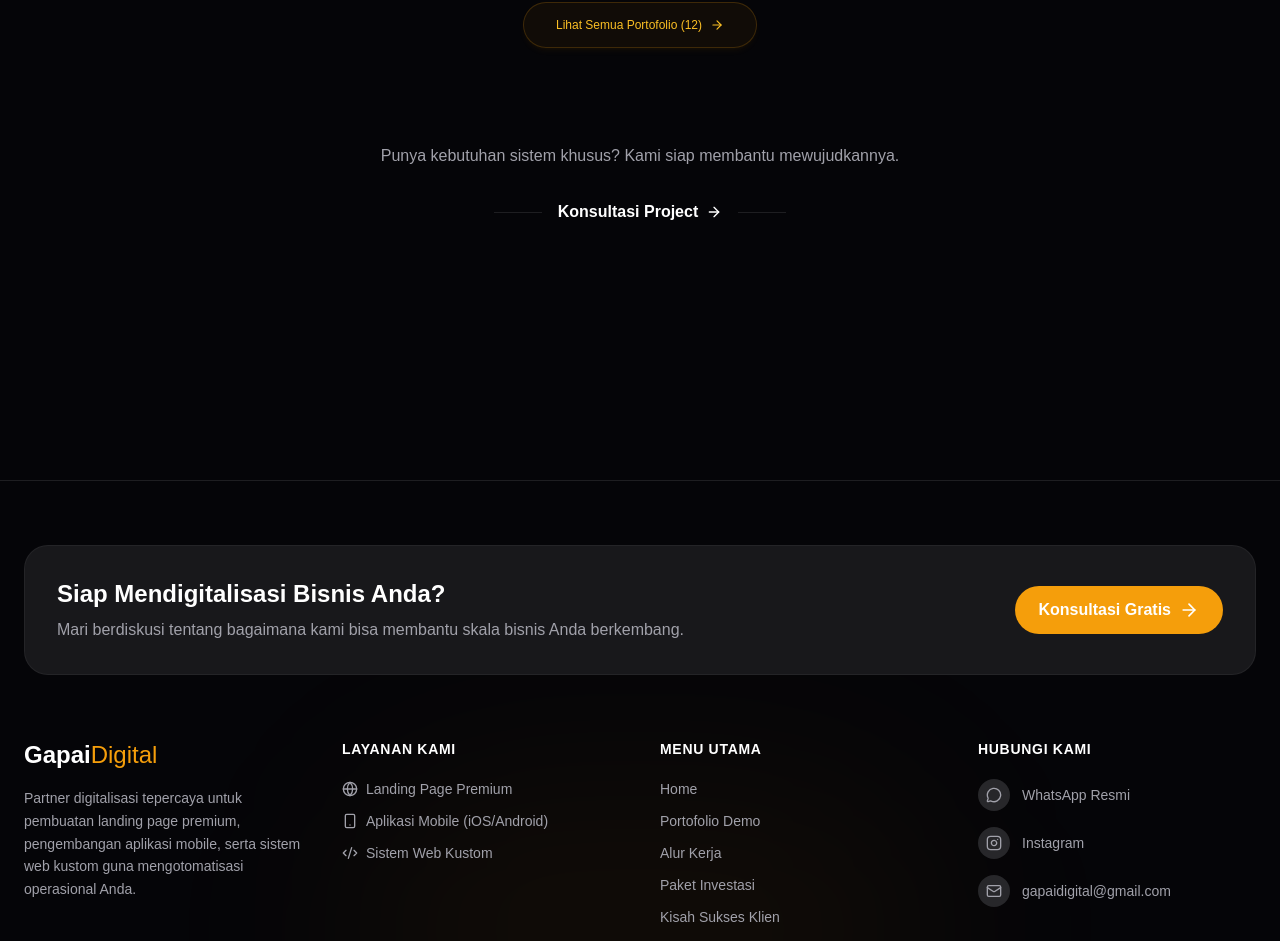
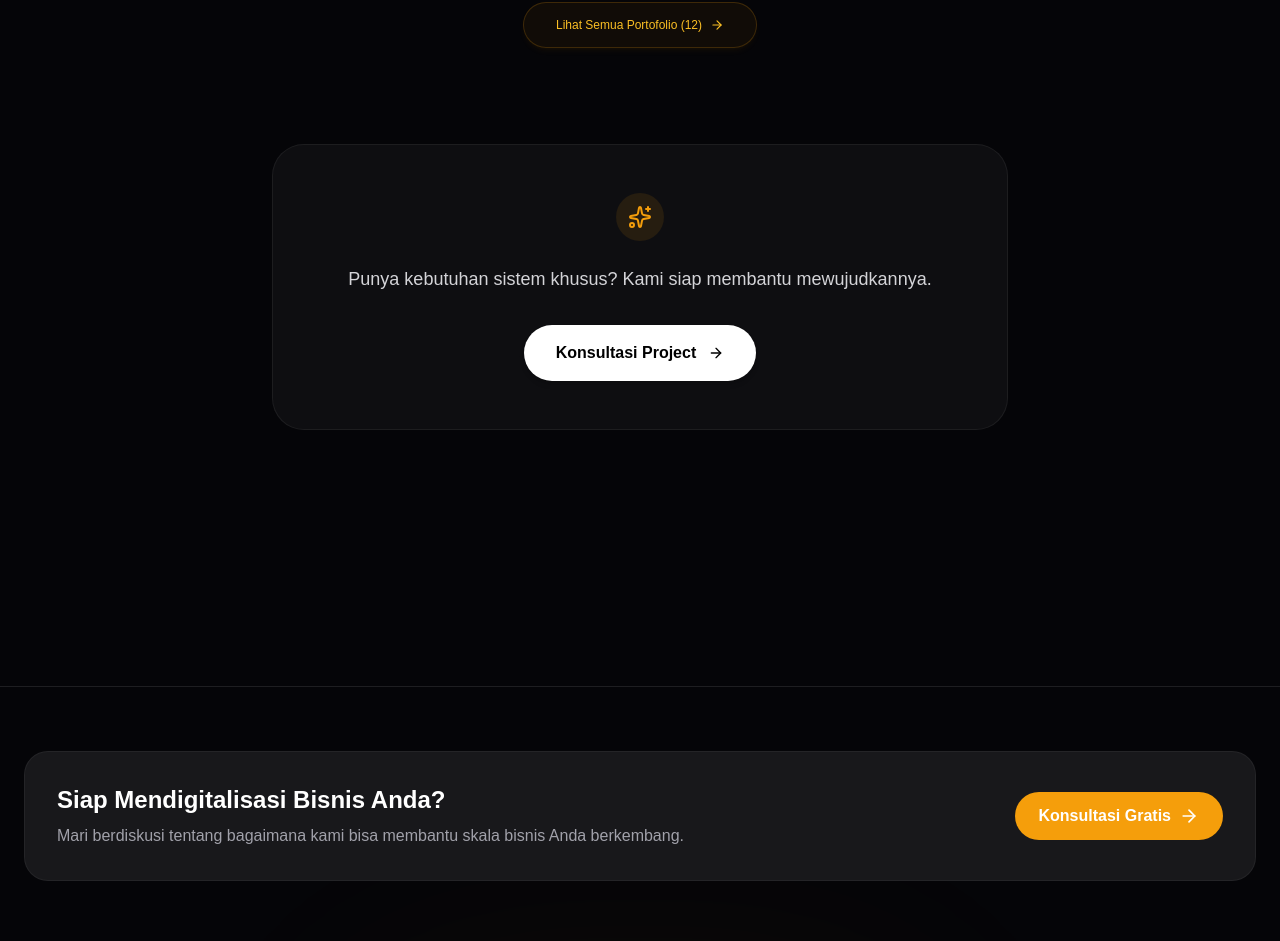
Before and after one commit to rafirachmawan/Rafi-Web-Studio, a React (Vite) app: page /demo in a window 1280 px wide. Shown: the part 1659-2600 px from the top of the page. Built offline with nearby package versions, Linux system fonts and the light colour scheme; a web font is replaced by a local one.

Commit message:
feat: add TechMarquee, DemoSection, and RealProjectsSection components to home page

```diff
--- a/src/components/home/DemoSection.jsx
+++ b/src/components/home/DemoSection.jsx
@@ -163,22 +163,30 @@ export default function DemoSection({ filter, setFilter, filtered, isStandalone
           initial={{ opacity: 0, y: 20 }}
           whileInView={{ opacity: 1, y: 0 }}
           viewport={{ once: true }}
-          className="mt-24 text-center px-4"
+          className="mt-20 md:mt-24 max-w-3xl mx-auto px-4"
         >
-          <p className="text-zinc-500 dark:text-zinc-400 text-sm md:text-base font-medium mb-8">
+          <div className="bg-white dark:bg-zinc-900/50 rounded-[2rem] border border-zinc-200/80 dark:border-zinc-800/60 p-8 md:p-12 text-center shadow-xl shadow-zinc-200/20 dark:shadow-none hover:border-amber-500/30 transition-colors duration-500 relative overflow-hidden group">
+            {/* Ambient background glow */}
+            <div className="absolute inset-0 bg-gradient-to-b from-amber-500/5 to-transparent opacity-0 group-hover:opacity-100 transition-opacity duration-500 pointer-events-none" />
+
+            <div className="relative z-10 flex flex-col items-center">
+              <div className="w-12 h-12 bg-amber-500/10 rounded-full flex items-center justify-center mb-6 text-amber-500">
+                <Sparkles className="w-6 h-6" />
+              </div>
+              <p className="text-zinc-600 dark:text-zinc-300 text-base md:text-lg font-medium mb-8">
                 {t("Punya kebutuhan sistem khusus? Kami siap membantu mewujudkannya.", "Have specific system requirements? We are ready to help make it happen.")}
               </p>
-          <div className="flex flex-col sm:flex-row items-center justify-center gap-4">
-            <div className="h-px w-12 bg-zinc-200 dark:bg-white/10 hidden sm:block" />
+
               <a
                 href="https://wa.me/6285707185783?text=Halo%20saya%20ingin%20konsultasi%20project"
                 target="_blank"
                 rel="noopener noreferrer"
-              className="group flex items-center gap-2 text-black dark:text-white font-bold hover:text-amber-500 dark:hover:text-amber-400 transition-colors"
+                className="inline-flex items-center gap-3 bg-zinc-900 dark:bg-white text-white dark:text-black px-8 py-4 rounded-full font-bold hover:bg-amber-500 dark:hover:bg-amber-500 hover:text-white dark:hover:text-white transition-all duration-300 shadow-md hover:shadow-xl hover:shadow-amber-500/20 active:scale-95 group/btn"
               >
-              {t("Konsultasi Project", "Project Consultation")} <ArrowRight className="w-4 h-4 group-hover:translate-x-1 transition-transform" />
+                {t("Konsultasi Project", "Project Consultation")}
+                <ArrowRight className="w-4 h-4 group-hover/btn:translate-x-1 transition-transform" />
               </a>
-            <div className="h-px w-12 bg-zinc-200 dark:bg-white/10 hidden sm:block" />
+            </div>
           </div>
         </motion.div>
       </div>
--- a/src/components/home/RealProjectsSection.jsx
+++ b/src/components/home/RealProjectsSection.jsx
@@ -15,7 +15,7 @@ export default function RealProjectsSection({ isStandalone = false }) {
   return (
     <section
       id="real-projects"
-      className={`${isStandalone ? "pb-20 md:pb-32" : "py-20 md:py-32"} relative bg-transparent dark:bg-[#050508]`}
+      className={`${isStandalone ? "pb-20 md:pb-32" : "pt-8 pb-20 md:pt-12 md:pb-32"} relative bg-transparent dark:bg-[#050508]`}
     >
       <div className="container mx-auto px-4 md:px-6 max-w-7xl">
         {/* HEADER */}
--- a/src/components/home/TechMarquee.jsx
+++ b/src/components/home/TechMarquee.jsx
@@ -13,7 +13,7 @@ export default function TechMarquee() {
   ];
 
   return (
-    <div className="relative w-full overflow-hidden py-10 mb-16 border-y border-black/5 dark:border-white/5 bg-black/[0.01] dark:bg-white/[0.01]">
+    <div className="relative w-full overflow-hidden py-6 md:py-8 border-y border-black/5 dark:border-white/5 bg-black/[0.01] dark:bg-white/[0.01]">
       {/* GRADIENT FADES MATCHING HOME PAGE BG */}
       <div className="absolute left-0 top-0 w-24 h-full bg-gradient-to-r from-[#fafafc] dark:from-[#050508] to-transparent z-10 pointer-events-none" />
       <div className="absolute right-0 top-0 w-24 h-full bg-gradient-to-l from-[#fafafc] dark:from-[#050508] to-transparent z-10 pointer-events-none" />
```
Lines whose indentation alone changed are shown as unchanged.
